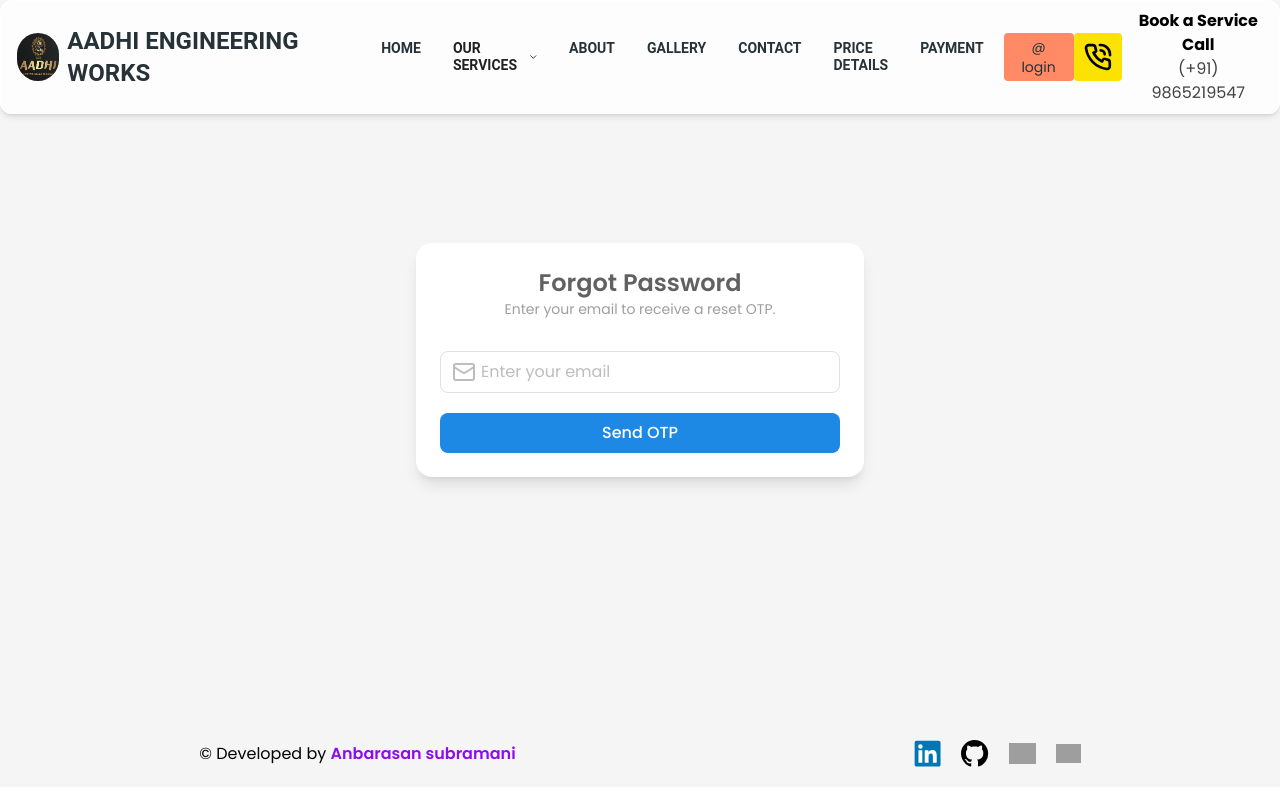
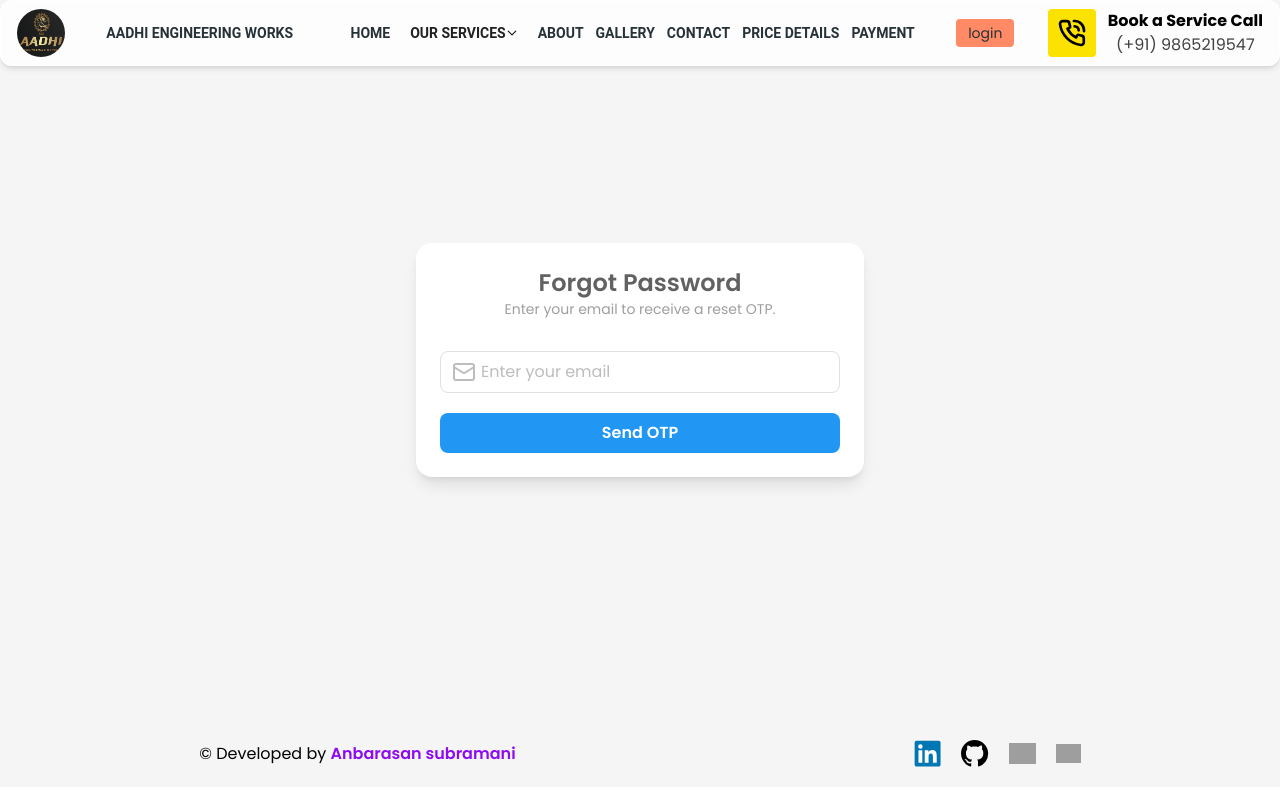
Before and after one commit to S-Anbu/aadhi-engineering, a React (Vite) app in the folder client/: page /ForgetPassword in a window 1280 px wide. Built offline with nearby package versions, Linux system fonts and the light colour scheme; grey boxes are pictures that could not be loaded.

Commit message:
update 1.08

```diff
--- a/client/src/Components/ForgetPassword/ForgetPassword.jsx
+++ b/client/src/Components/ForgetPassword/ForgetPassword.jsx
@@ -6,12 +6,14 @@ import { useNavigate } from "react-router-dom";
 const ForgetPassword = () => {
   const [email, setEmail] = useState("");
   const [alert, setAlert] = useState("");
+    const [loading, setLoading] = useState(false);
   const navigate = useNavigate();
   const handleReset = async () => {
     if (!email) {
       setAlert("Please enter your email address.");
       return;
     }
+    setLoading(true)
     try {
       const response = await axios.post(
         `${import.meta.env.VITE_BACKEND_URL}/api/otp`,
@@ -36,6 +38,8 @@ const ForgetPassword = () => {
           "An error occurred while sending the OTP. Please try again."
       );
       console.error("Error sending OTP:", error);
+    }finally{
+      setLoading(false)
     }
   };
 
@@ -64,9 +68,18 @@ const ForgetPassword = () => {
           </div>
           <button
             onClick={handleReset}
-            className="w-full bg-blue-600 hover:bg-blue-700 text-white font-medium py-2 rounded-lg transition"
+            disabled={loading}
+            className="w-full  py-2 bg-blue-500 text-white font-semibold rounded-lg hover:bg-blue-600 transition flex items-center justify-center"
           >
-            Send OTP
+            {loading ? (
+              <div className="flex space-x-1  p-2 justify-center items-center">
+                <div className="h-2 w-2 bg-white rounded-full animate-bounce"></div>
+                <div className="h-2 w-2 bg-white rounded-full animate-bounce [animation-delay:0.1s]"></div>
+                <div className="h-2 w-2 bg-white rounded-full animate-bounce [animation-delay:0.2s]"></div>
+              </div>
+            ) : (
+              "Send OTP"
+            )}
           </button>
           {alert && (
             <div
--- a/client/src/Components/Navbar/Navbar.jsx
+++ b/client/src/Components/Navbar/Navbar.jsx
@@ -96,7 +96,7 @@ function NavListMenu() {
                 <MenuHandler>
                     <Typography as="div" variant="small" className="font-medium">
                         <ListItem
-                            className="flex items-center gap-2 py-2 pr-4 font-semibold text-gray-900  focus:text-yellow-800"
+                            className="xl:text-sm text-xs flex items-center py-2 font-semibold text-gray-900  focus:text-yellow-800"
                             selected={isMenuOpen || isMobileMenuOpen}
                             onClick={() => setIsMobileMenuOpen((cur) => !cur)}
                         >
@@ -137,7 +137,7 @@ function NavList({ setOpenNav }) {
                 className="font-semibold"
             >
                 <Link to="/" >
-                <ListItem className="flex items-center gap-2 py-2 pr-4  focus:text-yellow-800 " onClick={() => setOpenNav(false)} >HOME</ListItem>
+                <ListItem className="xl:text-sm text-xs flex items-center px-1 py-2   focus:text-yellow-800 " onClick={() => setOpenNav(false)} >HOME</ListItem>
                 </Link>
             </Typography>
             <NavListMenu />
@@ -148,7 +148,7 @@ function NavList({ setOpenNav }) {
                 className="font-semibold"
             >
                 <a href="#About">
-                    <ListItem className="flex items-center gap-2 py-2 pr-4 focus:text-yellow-800 active:text-yellow-800 " onClick={() => setOpenNav(false)}>
+                    <ListItem className="xl:text-sm text-xs flex items-center px-1 py-2  focus:text-yellow-800 active:text-yellow-800 " onClick={() => setOpenNav(false)}>
                         ABOUT
                     </ListItem>
                 </a>
@@ -160,7 +160,7 @@ function NavList({ setOpenNav }) {
                 className="font-semibold"
             >
                 <Link to={'/Gallery'}>
-                    <ListItem className="flex items-center gap-2 py-2 pr-4 focus:text-yellow-800 uppercase" onClick={() => setOpenNav(false)}>
+                    <ListItem className="xl:text-sm text-xs flex items-center px-1  py-2  focus:text-yellow-800 uppercase" onClick={() => setOpenNav(false)}>
                         Gallery
                     </ListItem>
                 </Link>
@@ -172,7 +172,7 @@ function NavList({ setOpenNav }) {
                 className="font-semibold"
             >
                 <a href="#Contacts">
-                    <ListItem className="flex items-center gap-2 py-2 pr-4 focus:text-yellow-800 uppercase" onClick={() => setOpenNav(false)}>
+                    <ListItem className="xl:text-sm text-xs flex items-center px-1  py-2  focus:text-yellow-800 uppercase" onClick={() => setOpenNav(false)}>
                         Contact
                     </ListItem>
                 </a>
@@ -184,7 +184,7 @@ function NavList({ setOpenNav }) {
                 className="font-semibold"
             >
                 <a href="#price">
-                    <ListItem className="flex items-center gap-2 py-2 pr-4 focus:text-yellow-800 uppercase" onClick={() => setOpenNav(false)}>
+                    <ListItem className="xl:text-sm text-xs flex items-center px-1  py-2  focus:text-yellow-800 uppercase" onClick={() => setOpenNav(false)}>
                         Price details
                     </ListItem>
                 </a>
@@ -196,7 +196,7 @@ function NavList({ setOpenNav }) {
                 className="font-semibold"
             >
                 <a href="#Payment">
-                    <ListItem className="flex items-center gap-2 py-2 pr-4 focus:text-yellow-800 uppercase" onClick={() => setOpenNav(false)}>
+                    <ListItem className="xl:text-sm text-xs flex items-center px-1  py-2  focus:text-yellow-800 uppercase" onClick={() => setOpenNav(false)}>
                         Payment
                     </ListItem>
                 </a>
@@ -219,6 +219,7 @@ export function NavbarIndex() {
     const navigate = useNavigate();
     const handleClick = () => {
         navigate("/Login"); // Redirects to /login
+        setOpenNav(false);
       };
     return (
         <Navbar className="fixed top-0 z-50  mx-auto max-w-full px-4 py-2">
@@ -230,7 +231,7 @@ export function NavbarIndex() {
                     as="a"
                     href="#"
                     variant="h6"
-                    className="mr-4 cursor-pointer py-1.5 lg:ml-2 xl:text-2xl uppercase font-bold"
+                    className="mr-4 cursor-pointer py-1.5 lg:ml-2 text-sm md:text-xl lg:text-sm 2xl:text-2xl  uppercase font-bold"
                 >
                     <Link to="/" >
                     AADHI Engineering Works
@@ -239,7 +240,7 @@ export function NavbarIndex() {
                 <div className="hidden lg:block">
                     <NavList setOpenNav={setOpenNav} />
                 </div>
-                <button onClick={handleClick} className="bg-deep-orange-300 rounded text-sm  hidden md:block md:px-3 py-1 ">@ login</button>
+                <button onClick={handleClick} className="bg-deep-orange-300 rounded text-sm md:text-sm px-2  md:px-3 py-1 ">login</button>
                 <div className="hidden gap-2 lg:flex">
                     <button>
                         <ConsultationButton />
--- a/client/src/Components/login page/Login.jsx
+++ b/client/src/Components/login page/Login.jsx
@@ -9,6 +9,7 @@ const Login = () => {
   const [userId, setUserId] = useState("");
   const [password, setPassword] = useState("");
   const [alert, setAlert] = useState("");
+  const [loading, setLoading] = useState(false);
 
   const navigate = useNavigate();
   const handleLogin = async (e) => {
@@ -17,36 +18,34 @@ const Login = () => {
       setAlert("User ID and password are required");
       return;
     }
+    setLoading(true); // Start loader
     try {
       const res = await axios.post(
-
         `${import.meta.env.VITE_BACKEND_URL}/api/login`,
         { userId, password },
         {
           headers: {
             "Content-Type": "application/json",
           },
-           withCredentials: true,
+          withCredentials: true,
         }
       );
 
       if (res.status === 200) {
-        setAlert("Logged in successfully");
-        // console.log("Logged in successfully", res.data); // Log response data
+        setAlert(res.data);
         Cookies.set("_wtll", res.data.token, {
           expires: 7, // days
           path: "/",
           sameSite: "Lax", // or 'None' if needed
-          secure: true  // uncomment for HTTPS
+          secure: true, // uncomment for HTTPS
         });
         setUserId("");
         setPassword("");
         setTimeout(() => {
           navigate("/ImageUploader");
         }, 1500);
-        return
+        return;
       }
-
     } catch (error) {
       setAlert(error.response?.data?.message || "Login failed");
       console.error("Login failed:", error, {
@@ -54,7 +53,8 @@ const Login = () => {
         status: error.response?.status,
         data: error.response?.data,
       });
-
+    } finally {
+      setLoading(false); // Stop loader
     }
   };
 
@@ -62,7 +62,7 @@ const Login = () => {
     <div className="flex items-center justify-center h-[80vh] md:h-[90vh]  bg-gray-100">
       <div className="w-full max-w-md p-6 shadow-lg rounded-2xl bg-white">
         <h2 className="text-2xl font-semibold text-center text-gray-800 mb-6">
-          Login
+          Admin Login
         </h2>
         <form onSubmit={handleLogin}>
           <div className="mb-4">
@@ -85,11 +85,33 @@ const Login = () => {
               className="mt-1 p-2 w-full border rounded-lg focus:outline-none focus:ring-2 focus:ring-blue-400"
             />
           </div>
-          <button className="w-full py-2 bg-blue-500 text-white font-semibold rounded-lg hover:bg-blue-600 transition">
-            Login
+          <button
+            type="submit"
+            disabled={loading}
+            className="w-full  py-2 bg-blue-500 text-white font-semibold rounded-lg hover:bg-blue-600 transition flex items-center justify-center"
+          >
+            {loading ? (
+              <div className="flex space-x-1  p-2 justify-center items-center">
+                <div className="h-2 w-2 bg-white rounded-full animate-bounce"></div>
+                <div className="h-2 w-2 bg-white rounded-full animate-bounce [animation-delay:0.1s]"></div>
+                <div className="h-2 w-2 bg-white rounded-full animate-bounce [animation-delay:0.2s]"></div>
+              </div>
+            ) : (
+              "Login"
+            )}
           </button>
         </form>
-        {alert && <div className="text-red-600 p-2">*{alert}</div>}
+        {alert && (
+          <p
+            className={`text-sm ${
+              alert.success === true
+                ? "bg-green-100 border-green-300 text-green-800"
+                : "bg-red-100 border-red-300 text-red-800"
+            } rounded-lg m-4 text-center p-2 border`}
+          >
+            {alert.message || alert}
+          </p>
+        )}
 
         <div className="text-center mt-4">
           <Link to="/ForgetPassword" className="text-blue-500 hover:underline">
```
Also changed, not shown: client/src/Components/OTP/Otp.jsx (+27 -6 lines), client/src/Components/Reset Password/ResetPassword.jsx (+25 -9 lines), 2 other files (tests, documents, lock files or other folders).
